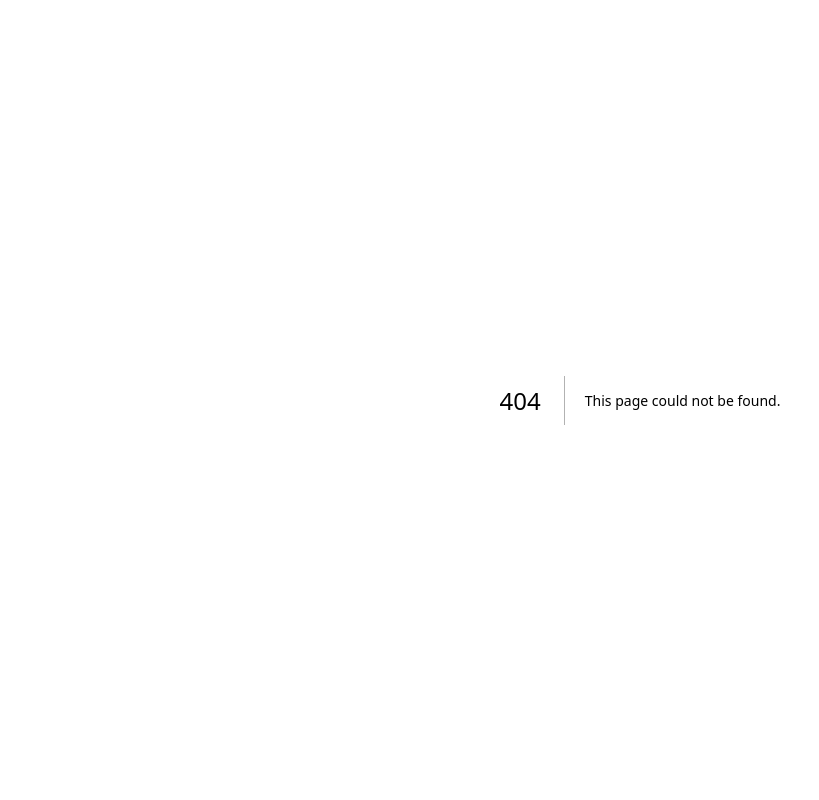
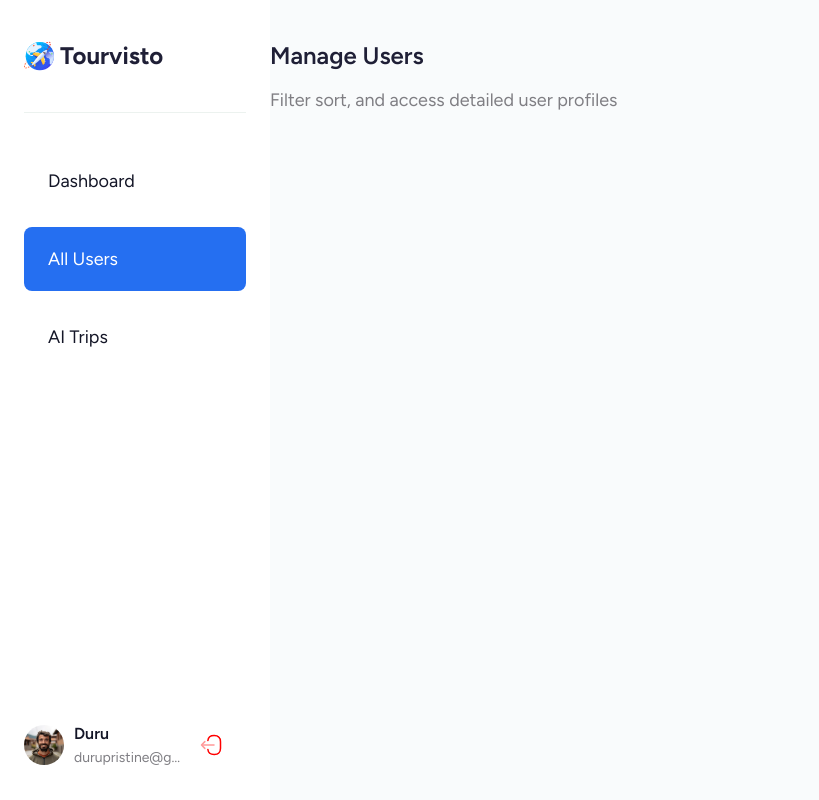
Before and after one commit to Favourduru24/Travisto, a Next.js app: page /all-users in a window 1280 px wide. Before the commit this address had no page. Shown: the whole page, without its empty margins (0-819 px from the left). Built offline with nearby package versions, Linux system fonts and the light colour scheme.

Commit message:
new code update

```diff
--- a/src/app/(admin)/all-user/page.tsx
+++ b/src/app/(admin)/all-users/page.tsx
@@ -6,13 +6,13 @@ const AllUser = () => {
     const user = {name: 'Adrian'}
 
    return (
-    <section className="dashboard-wrapper">
+    <section className="all-users-wrapper">
        <Header
-               title={`Welcome ${user?.name ?? 'Guest'}`}
-               description="Check out our current user in real time"
+               title='Manage Users'
+               description="Filter sort, and access detailed user profiles"
              />
 
-        Dashboard
+
     </section>
    )
 }
```
